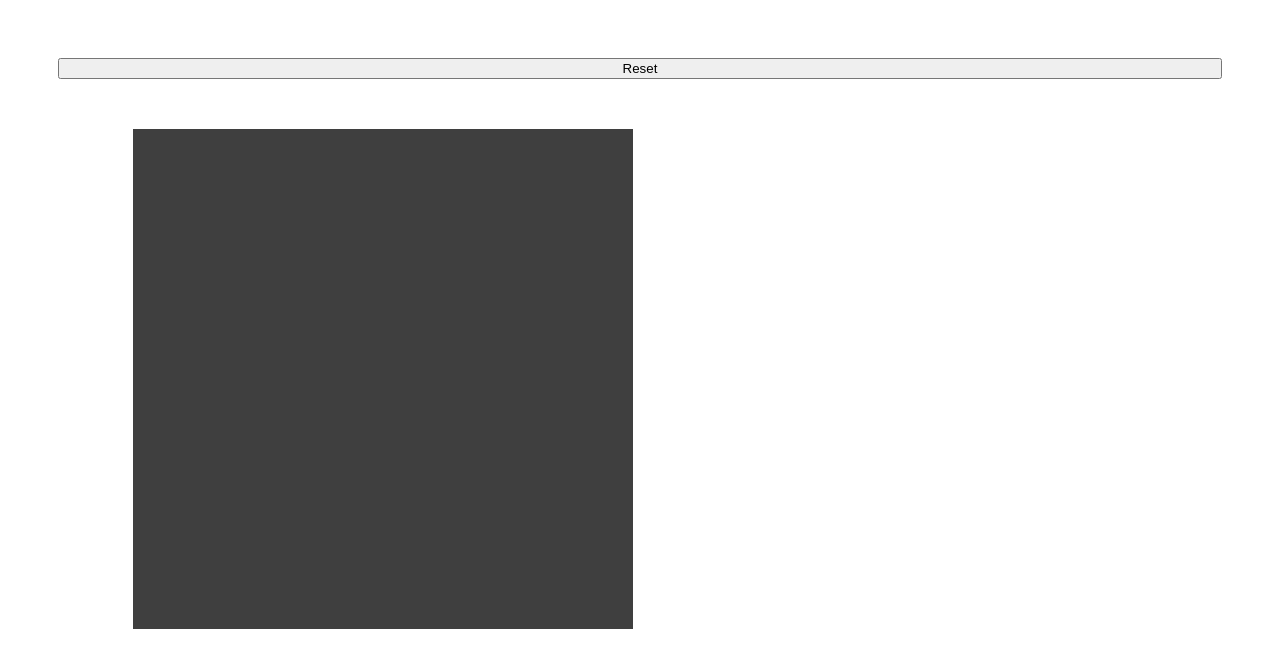
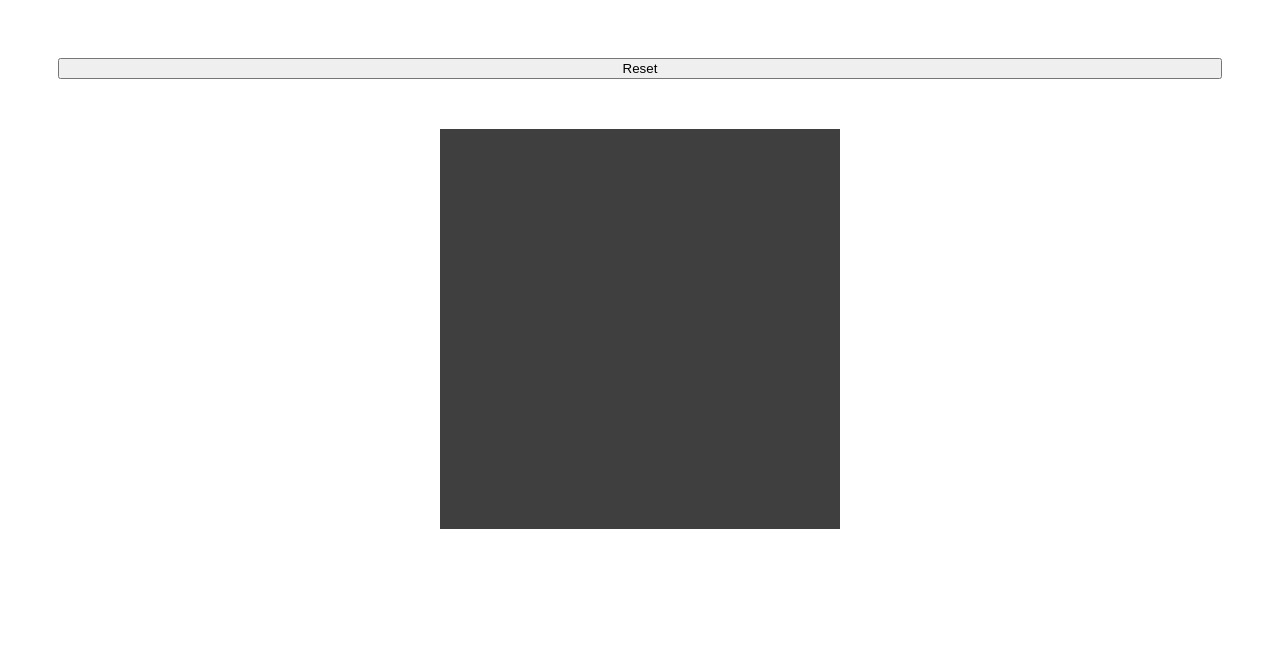
Before and after one commit to Bambo435/Etch-a-Sketch, a plain HTML site: page EAS.html in a window 1280 px wide. Drawn offline with Linux system fonts and the light colour scheme.

Commit message:
Fix etch-a-sketch box in specific size

```diff
--- a/EAS.js
+++ b/EAS.js
@@ -4,7 +4,7 @@ let container = document.querySelector('#container');
 function makeGrid(num) {
   for (i= 0; i < num; i++) {
     let div = document.createElement('div');
-    div.id = 'row';
+    div.classList.add('row')
     container.appendChild(div);
     for (j = 0; j < num; j++) {
       let div2 = document.createElement('div'); // As well as appending a set of 16 divs onto a row, we also attach an event listener to each square so that every square will change colour.
--- a/style.css
+++ b/style.css
@@ -8,31 +8,29 @@ body {
 #container {
     display: flex;
     align-items: center;
-    height: 250px;
-    width: 250px;
+    height: 50vh;
+    width: 50vh;
+    max-height: 50vh;
+    max-width: 50vh;
     margin: auto;
 
 
 
 }
 
-#box {
-    display: flex;
-    align-items: center;
-    height: 500px;
-    width: 500px;
 
-}
-div#row {
+
+div.row {
     display : flex;
     flex-direction: column;
-
+    height: 100%;
+    width: 100%;
 }
 
 
 .square {
-    height: 10px;
-    width: 10px;
+    height: 50%;
+    width: 100%;
     background-color: rgb(63, 63, 63);
 
 }
```
